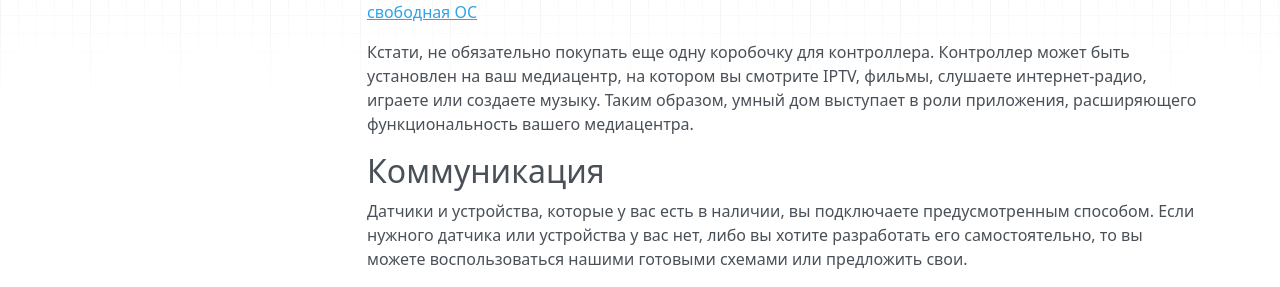
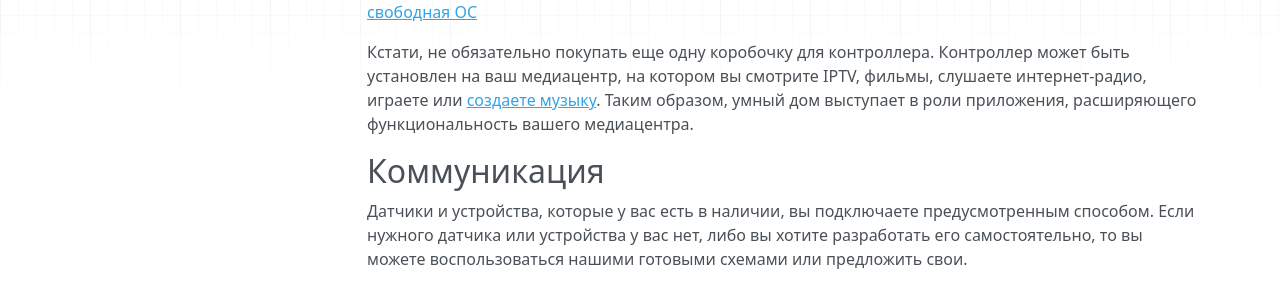
Before and after one commit to cutecare/cutecare-docs, an MkDocs documentation site: the page built from docs/Реализация.md, in a window 1280 px wide and 900 px high, scrolled down 815 px. Shown: the part 219-506 px from the top of the window. Built offline with MkDocs 1.6.1, drawn with Linux system fonts in a browser that asks for light colours; nearby versions of some CDN libraries; old or Windows-style settings are respelled for this version of MkDocs; part of the change alters nothing that is shown.

```diff
--- a/docs/Реализация.md
+++ b/docs/Реализация.md
@@ -31,7 +31,7 @@
 
 Начать знакомство можно и с бесплатной [виртуальной машины](https://www.virtualbox.org/), на которой установлена [настольная свободная ОС](https://ubuntustudio.org/)
 
-Кстати, не обязательно покупать еще одну коробочку для контроллера. Контроллер может быть установлен на ваш медиацентр, на котором вы смотрите IPTV, фильмы, слушаете интернет-радио, играете или создаете музыку. Таким образом, умный дом выступает в роли приложения, расширяющего функциональность вашего медиацентра.
+Кстати, не обязательно покупать еще одну коробочку для контроллера. Контроллер может быть установлен на ваш медиацентр, на котором вы смотрите IPTV, фильмы, слушаете интернет-радио, играете или [создаете музыку](https://geektimes.ru/post/296795/). Таким образом, умный дом выступает в роли приложения, расширяющего функциональность вашего медиацентра.
 
 ## Коммуникация
 
```
